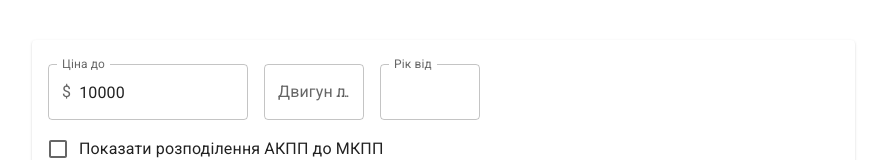
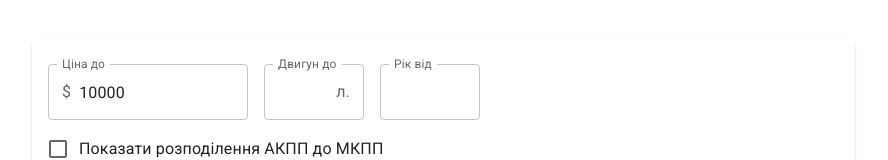
Before and after one commit to NeMaksym/autoria-analyser, a React (Create React App) app: page / in a window 1280 px wide. Shown: the top 160 px of the page, without its empty margins (0-888 px from the left). Built offline with nearby package versions, Linux system fonts and the light colour scheme; no server answers.

Commit message:
Fix input shrinking

```diff
--- a/src/components/Filters/Filters.jsx
+++ b/src/components/Filters/Filters.jsx
@@ -23,8 +23,9 @@ const Filters = ({ formik, compareGearboxes, setCompareGearboxes }) => {
                     <Grid container spacing={2}>
                         <Grid item>
                             <FormControl sx={{ width: 200 }}>
-                                <InputLabel>Ціна до</InputLabel>
+                                <InputLabel shrink>Ціна до</InputLabel>
                                 <OutlinedInput
+                                    notched
                                     label="Ціна до"
                                     type="number"
                                     startAdornment={<InputAdornment position="start">$</InputAdornment>}
@@ -36,8 +37,9 @@ const Filters = ({ formik, compareGearboxes, setCompareGearboxes }) => {
 
                         <Grid item>
                             <FormControl sx={{ width: 100 }}>
-                                <InputLabel>Двигун до</InputLabel>
+                                <InputLabel shrink>Двигун до</InputLabel>
                                 <OutlinedInput
+                                    notched
                                     label="Двигун до"
                                     type="number"
                                     endAdornment={<InputAdornment position="end">л.</InputAdornment>}
```
